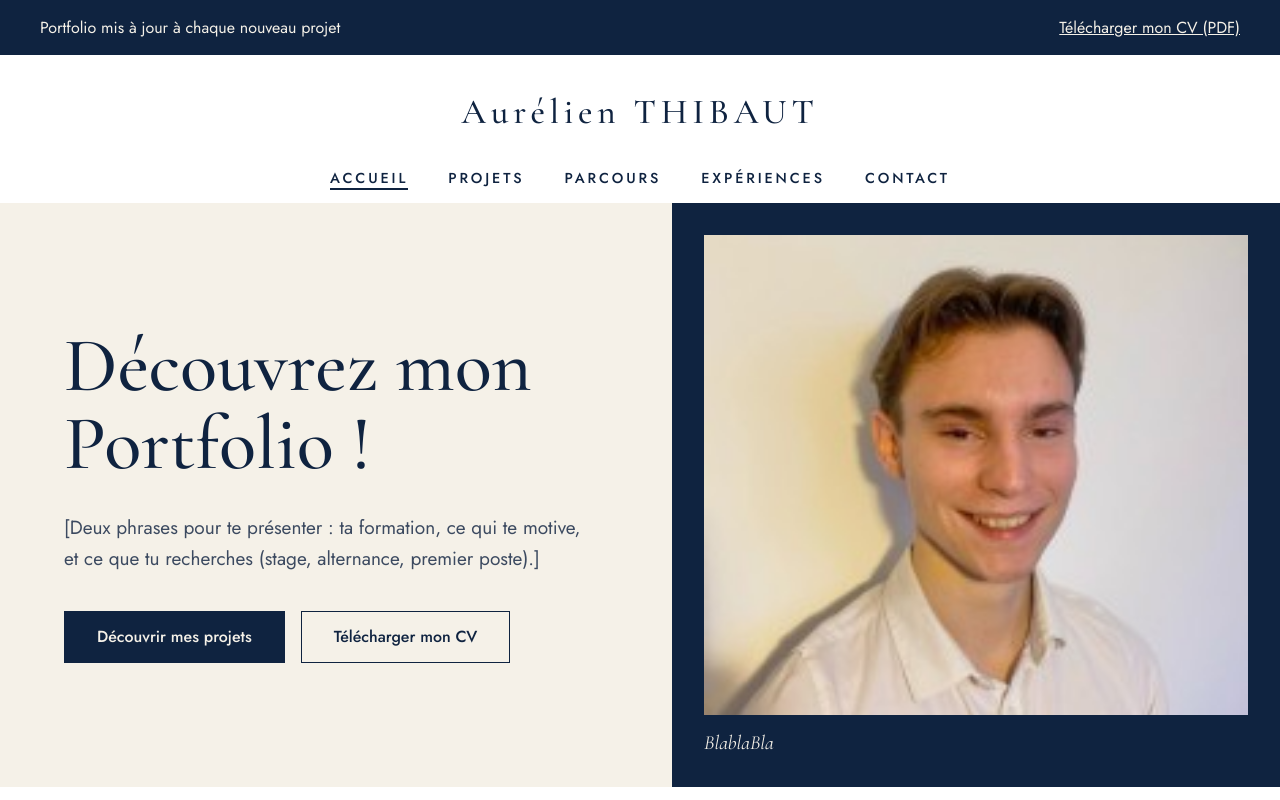
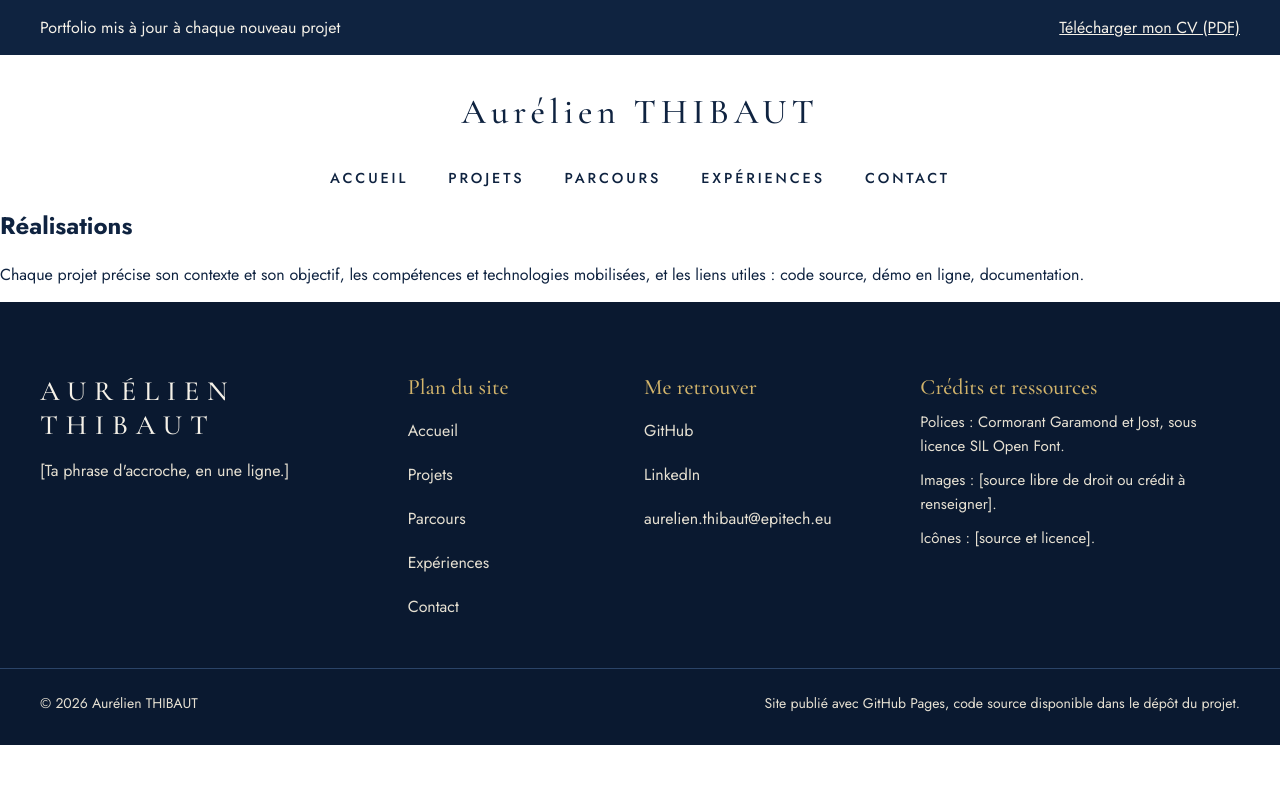
Before and after one commit to Aure-0411/Portfolio, a React (Vite) app: page /projects in a window 1280 px wide. Shown: the top 800 px of the page. Built offline with nearby package versions, Linux system fonts and the light colour scheme.

Commit message:
Routes installées et commencement de la page projets

```diff
--- a/package.json
+++ b/package.json
@@ -11,7 +11,8 @@
   },
   "dependencies": {
     "react": "^19.2.8",
-    "react-dom": "^19.2.8"
+    "react-dom": "^19.2.8",
+    "react-router": "^8.4.0"
   },
   "devDependencies": {
     "@eslint/js": "^10.0.1",
--- a/src/App.jsx
+++ b/src/App.jsx
@@ -1,13 +1,18 @@
 import Header from './components/Header.jsx';
 import Home from './Pages/Home.jsx';
 import Footer from './components/Footer.jsx';
+import { Routes, Route } from 'react-router'
+import Projects from './Pages/Projects.jsx'
 
 export default function App() {
   return (
     <>
     <a className="skip-link" href="#contenu">Aller au contenu</a>
     <Header/>
-    <Home/>
+    <Routes>
+    < Route path="/" element={<Home/>} />
+    < Route path="/projects" element={<Projects/>} />
+    </Routes>
     <Footer/>
     </>
   )
--- a/src/Pages/Home.jsx
+++ b/src/Pages/Home.jsx
@@ -1,7 +1,6 @@
 import './Home.css'
 
 export default function Home() {
-
 
   return (
     <main>
--- /dev/null
+++ b/src/Pages/Projects.jsx
@@ -0,0 +1,16 @@
+import './Projects.css'
+
+export default function Projects () {
+
+        return (
+
+            <main id="contenu">
+
+                <section className="projects-hero">
+                    <h1 className="projects-hero__title">Réalisations</h1>
+                    <p className="projects-hero__text">Chaque projet précise son contexte et son objectif, les compétences et technologies mobilisées, et les liens utiles : code source, démo en ligne, documentation.</p>
+                </section>
+
+            </main>
+        )
+}
--- a/src/components/Header.jsx
+++ b/src/components/Header.jsx
@@ -1,6 +1,6 @@
 import { useState } from 'react'
-
 import './Header.css'
+import { NavLink } from 'react-router'
 
 export default function Header() {
 
@@ -16,19 +16,22 @@ export default function Header() {
       </div>
 
       <div className="header__top">
-        <button className="header__toggle" type="button" aria-label={isOpen ? 'Fermer le menu' : 'Ouvrir le menu'} onClick={() => setIsOpen(!isOpen)}>{isOpen ? '✕' : '☰'}</button>
+        <button className="header__toggle" type="button" aria-label={isOpen ? 'Fermer le menu' : 'Ouvrir le menu'} aria-expanded={isOpen} onClick={() => setIsOpen(!isOpen)}>{isOpen ? '✕' : '☰'}</button>
         <p className="header__name">Aurélien THIBAUT</p>
       </div>
 
-      <nav className={`header__nav ${isOpen ? 'header__nav--open' : ''}`} aria-expanded={isOpen} aria-label="Navigation principale">
+      <nav className={`header__nav ${isOpen ? 'header__nav--open' : ''}`} aria-label="Navigation principale" onClick={() => setIsOpen(false)}>
+
         <ul className="header__nav-list">
-          <li className="header__nav-item"><a className="header__nav-link header__nav-link--active" href="/">accueil</a></li>
-          <li className="header__nav-item"><a className="header__nav-link" href="/projets">projets</a></li>
+          <li className="header__nav-item"><NavLink to="/" end className={({ isActive }) => `header__nav-link ${isActive ? 'header__nav-link--active' : ''}`}>accueil</NavLink></li>
+          <li className="header__nav-item"><NavLink to="/projets" className={({ isActive }) => `header__nav-link ${isActive ? 'header__nav-link--active' : ''}`}>projets</NavLink></li>
           <li className="header__nav-item"><a className="header__nav-link" href="/parcours">parcours</a></li>
           <li className="header__nav-item"><a className="header__nav-link" href="/experiences">expériences</a></li>
           <li className="header__nav-item"><a className="header__nav-link" href="/contact">contact</a></li>
         </ul>
-        <a className="header__menu-cv" href="/cv-aurelien-thibaut.pdf" download> Télécharger mon CV (PDF)</a>
+
+        <a className="header__menu-cv" href="/cv-aurelien-thibaut.pdf" download>Télécharger mon CV (PDF)</a>
+
       </nav>
 
     </header>
--- a/src/main.jsx
+++ b/src/main.jsx
@@ -1,11 +1,13 @@
 import { StrictMode } from 'react'
 import { createRoot } from 'react-dom/client'
-import  './global.css'
-import './components/Header.jsx'
+import './global.css'
 import App from './App.jsx'
+import { BrowserRouter } from 'react-router'
 
 createRoot(document.getElementById('root')).render(
   <StrictMode>
-    <App />
+    <BrowserRouter>
+      <App/>
+    </BrowserRouter>
   </StrictMode>,
 )
```
Also changed, not shown: src/Pages/Projects.css (added), 1 other file (tests, documents, lock files or other folders).
